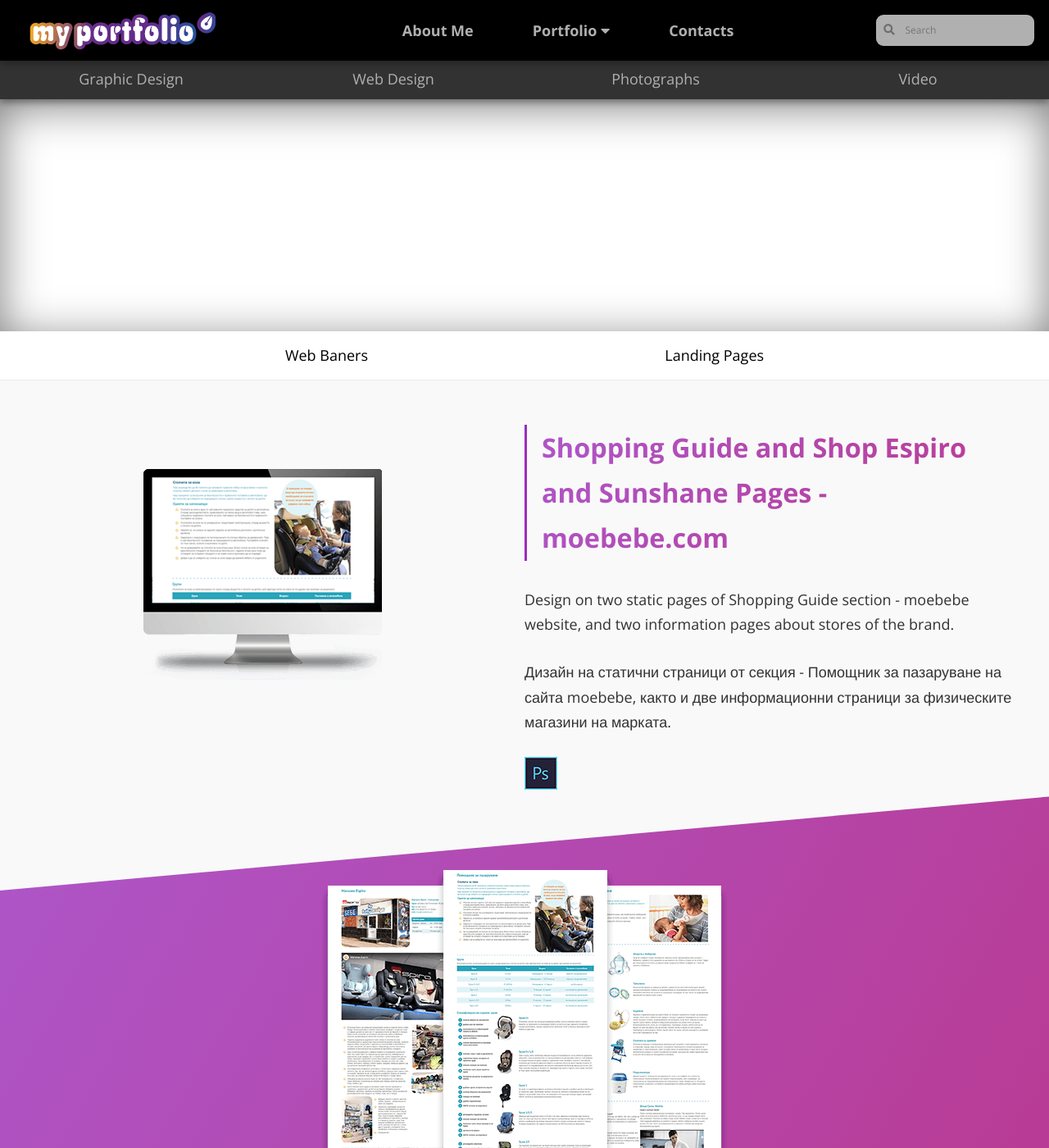
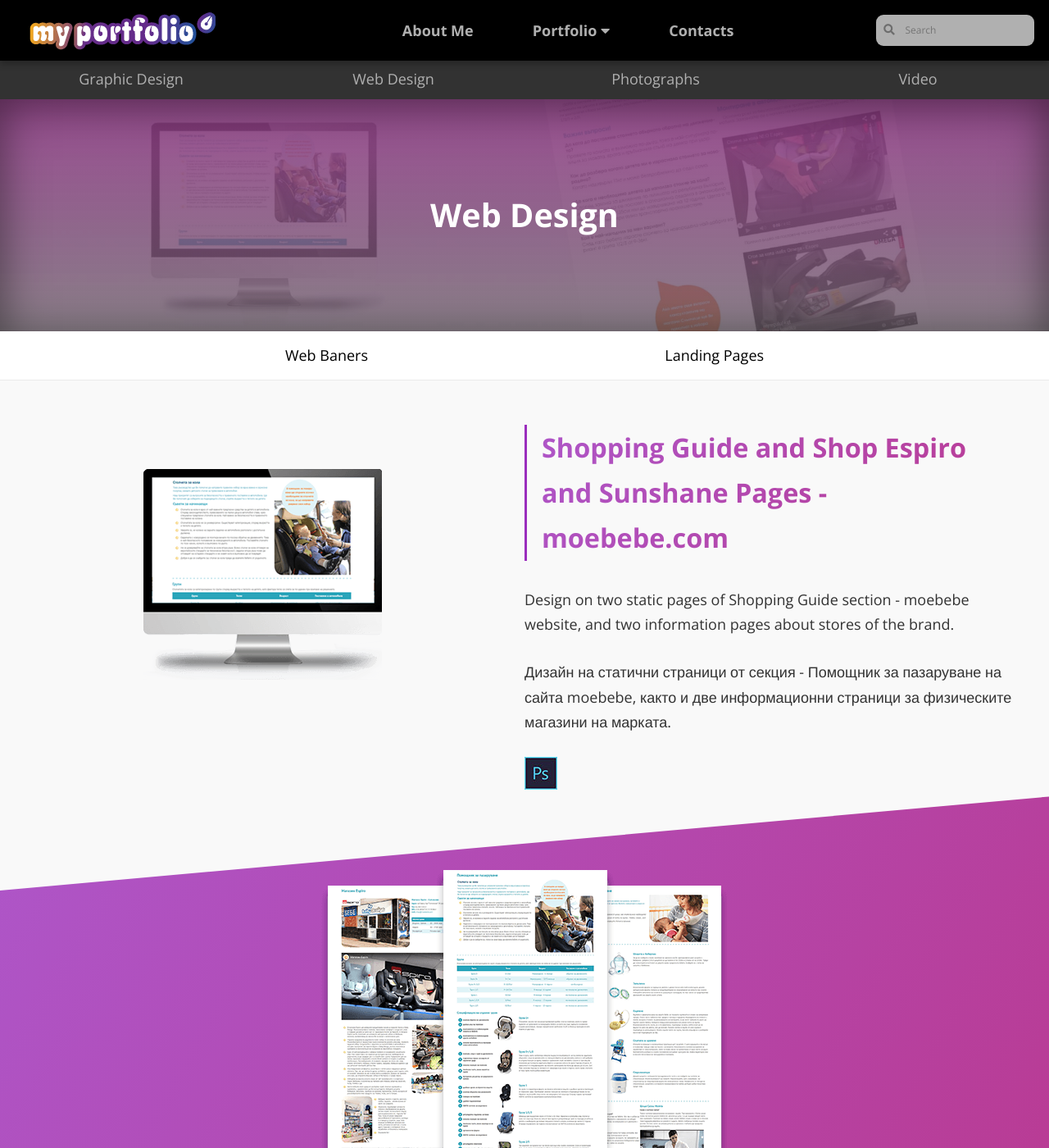
Before and after one commit to LiliyaMilanova/myportfolio, a Jekyll site: the page built from web-design-landing-pages.html, in a window 1280 px wide and 1400 px high. Shown: the whole window at 82% size. Built offline with Jekyll 4.4.1, drawn with Linux system fonts in a browser that asks for light colours; nearby versions of some CDN libraries.

Commit message:
Update styles.css

```diff
--- a/css/styles.css
+++ b/css/styles.css
@@ -561,9 +561,8 @@
 /* style for web-design.html*/
 
 .header-section-web-design {
-    background-image:linear-gradient(0deg, rgba(108, 94, 106, 0.8),
+    background-image: linear-gradient(0deg, rgba(108, 94, 106, 0.8),
     rgba(146, 61, 136, 0.9)),
-    url(/myportfolio/images/header-web-design.jpg)
     url(/myportfolio/images/header-web-design.jpg);
     background-size: cover;
     padding: 6rem 0;
```
